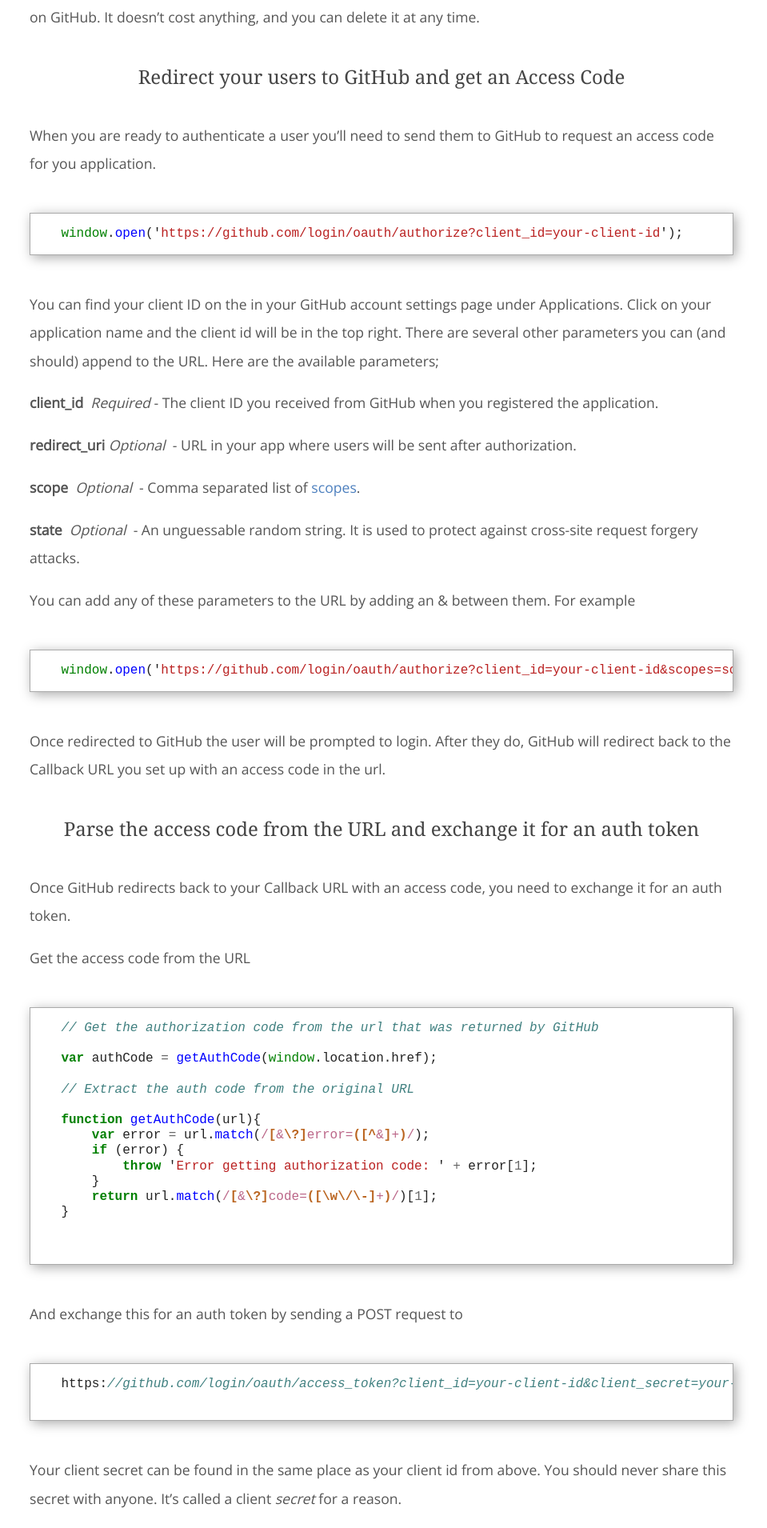
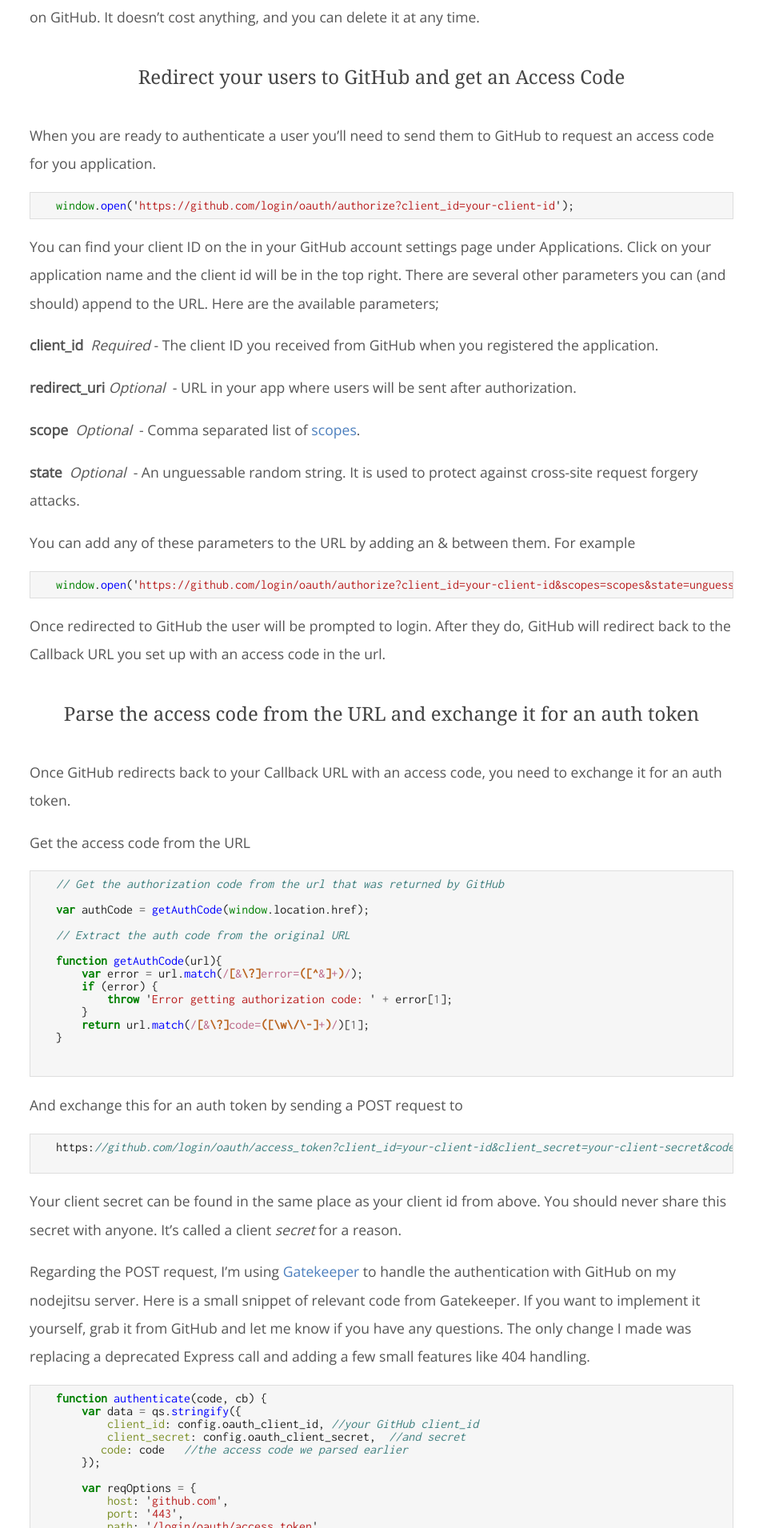
Before and after one commit to karsumit94/andrewholsted.github.io, a Jekyll site: the page built from _posts/2013-02-28-Authenticating-with-the-GitHub-API.md, in a window 1280 px wide. Shown: the part 1805-3715 px from the top of the page at 80% size, without its empty margins (163-1122 px from the left). Built offline with Jekyll 4.4.1, drawn with Linux system fonts in a browser that asks for light colours; nearby versions of some CDN libraries; some web fonts are replaced; Markdown is read by kramdown in place of the engine named in the settings.

Commit message:
Update code css

```diff
--- a/_layouts/default.html
+++ b/_layouts/default.html
@@ -12,6 +12,7 @@
         <meta name="google-site-verification" content="4HbcEJrScd-HLuYgKXqzPgDKlZkWgfHyCRvb3IGIwYk" />
         <link href='http://fonts.googleapis.com/css?family=Open+Sans' rel='stylesheet' type='text/css'>
         <link href='http://fonts.googleapis.com/css?family=Droid+Serif' rel='stylesheet' type='text/css'>
+        <link href='http://fonts.googleapis.com/css?family=Inconsolata' rel='stylesheet' type='text/css'>
         <link rel="icon" type="image/png" href="/img/favicon.png">
         <link rel="stylesheet" href="/css/normalize.min.css">
         <link rel="stylesheet" href="/css/pygments.css">
--- a/css/main.css
+++ b/css/main.css
@@ -419,24 +419,27 @@ tr.first-row td {
 }
 
 .highlight {
-    line-height: 1.2em;
+    line-height: 1em;
     font-size: 1em;
     display: block;
     width: auto;
     overflow-x: auto;
-    border: 1px solid #aaa;
-    margin: 5% 0 5% 0;
-    padding: 1em 0 1em 0;
-    box-shadow: 3px 3px 14px #aaa;
-    -webkit-box-shadow: 3px 3px 14px #aaa;
-    -moz-box-shadow: 3px 3px 14px #aaa;
-    background-color: #fff;
+    border: 1px solid #dedede;
+    padding:.5em 0 .5em 0;
+    margin: 2% 0 2% 0;
+    background-color: #f6f6f6;
+
 }
 
+
+.highlight, code, pre {
+    font-family:"Inconsolata" , sans-serif !important;
+}
 .highlight pre {
     white-space: pre!important;
     word-wrap: normal;
     margin: 0;
+
 }
 
 #post-header {
```
